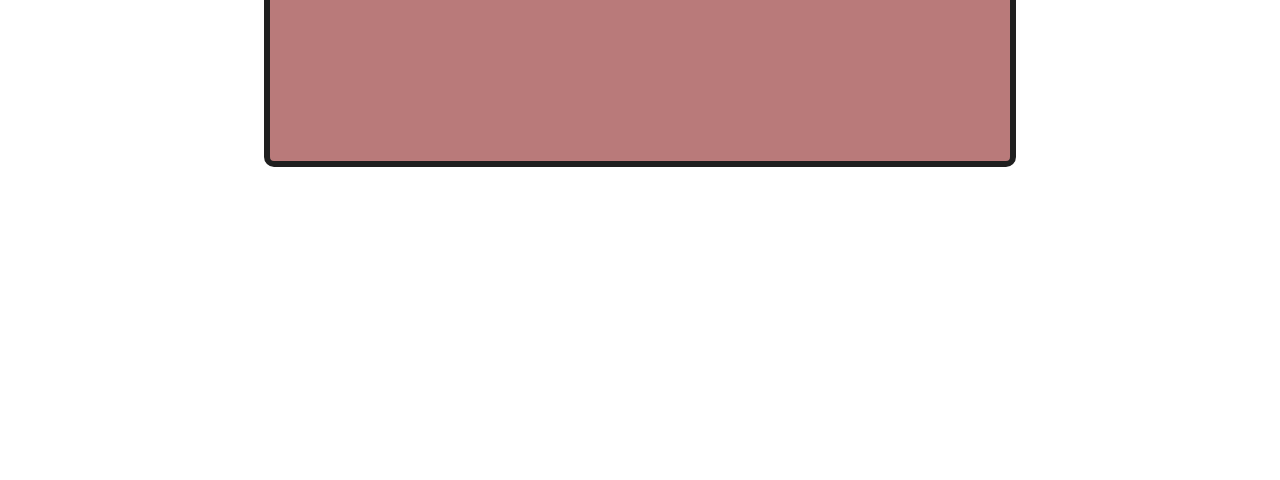
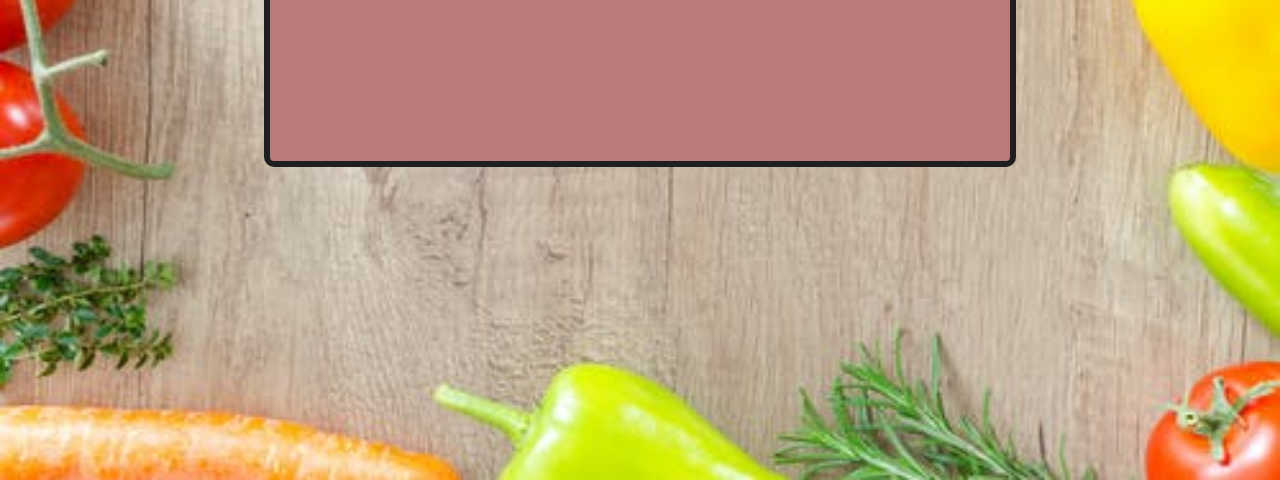
Before and after one commit to Anasiqbal808/hotel, a plain HTML site: page index.html in a window 1280 px wide. Shown: the part 320-800 px from the top of the page. Drawn offline with nearby package versions, Linux system fonts and the light colour scheme.

Commit message:
Update style.css

```diff
--- a/style.css
+++ b/style.css
@@ -1,6 +1,6 @@
 body
 {
-    background-image: url(./img/pexels-photo-616401.jpeg);
+    background-image: url(./pexels-photo-616401.jpeg);
     background-repeat: no-repeat;
     background-size: 100% 100%;
     min-height: 100vh;
```
